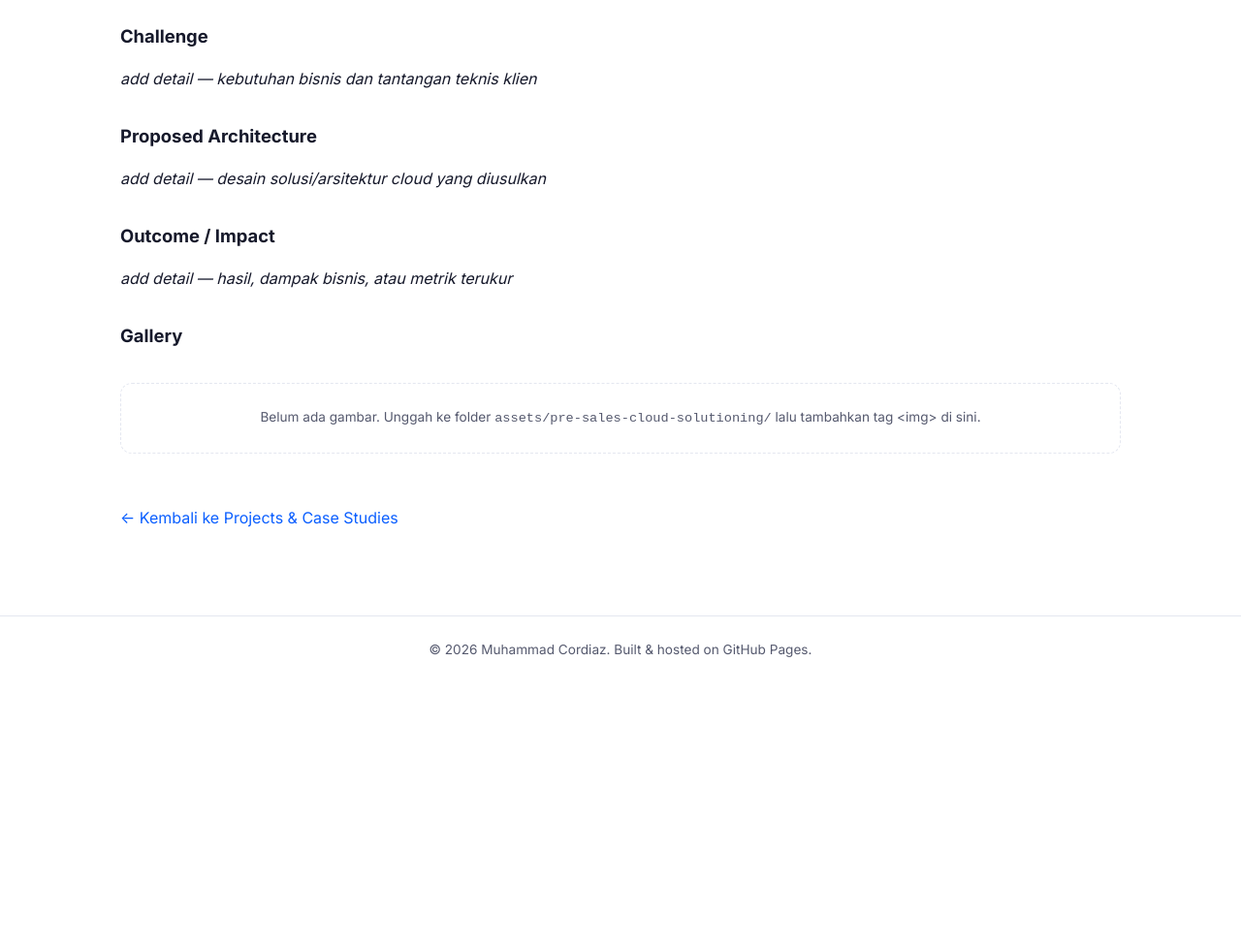
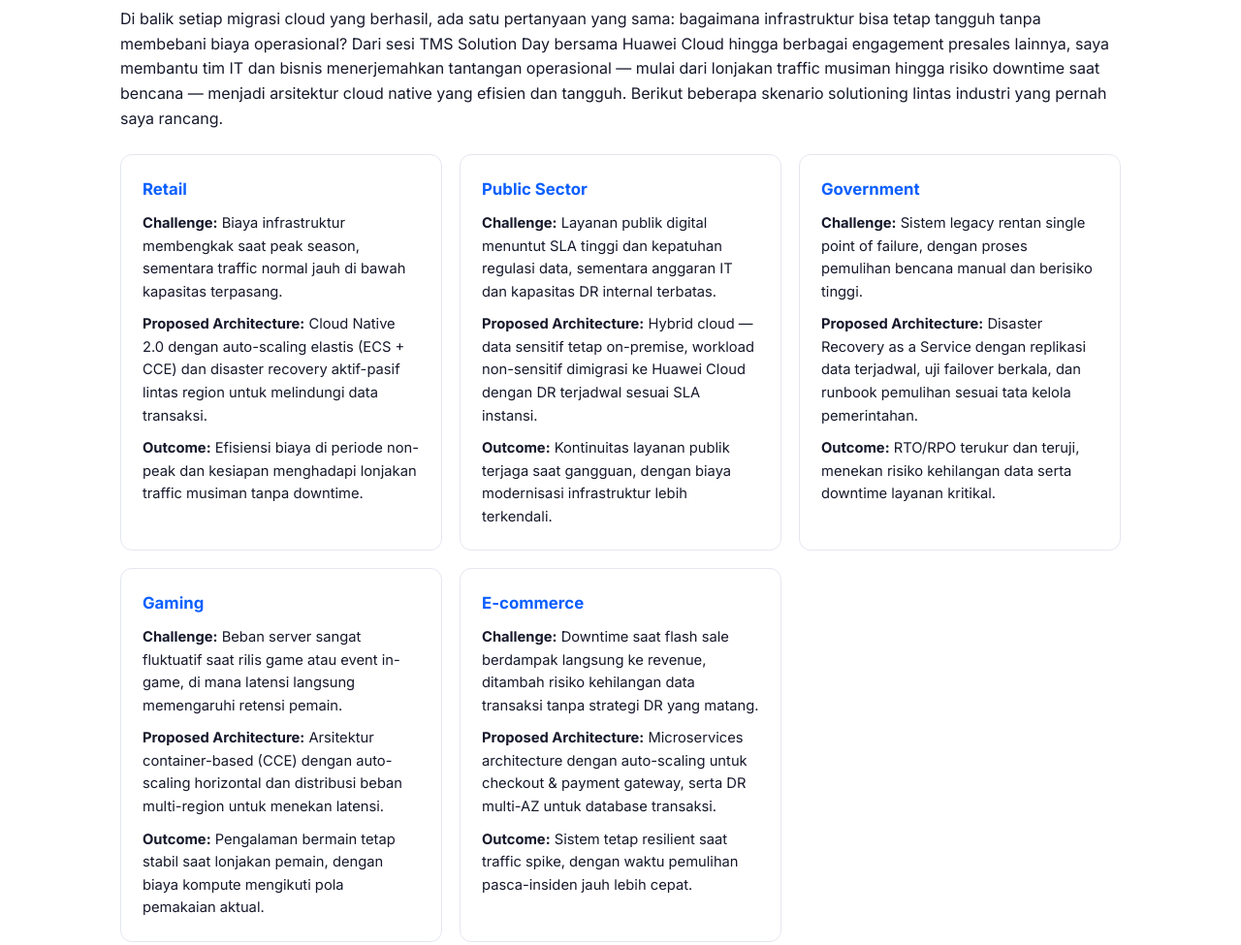
Before and after one commit to cordiaz/cordiaz.github.io, a plain HTML site: page projects/pre-sales-cloud-solutioning.html in a window 1280 px wide. Shown: the part 440-1415 px from the top of the page at 97% size. Before the commit the page ends 1146 px from the top, so only its background shows below. Drawn offline with Linux system fonts and the light colour scheme.

Commit message:
Add cross-industry solution cards to pre-sales cloud solutioning page
Replace placeholder challenge/architecture/outcome sections with real
content: an intro on presales engagements and five industry scenarios
(Retail, Public Sector, Government, Gaming, E-commerce).

Co-Authored-By: Claude Sonnet 5 <noreply@anthropic.com>

```diff
--- a/projects/pre-sales-cloud-solutioning.html
+++ b/projects/pre-sales-cloud-solutioning.html
@@ -49,7 +49,7 @@
         Pre-Sales Cloud Solutioning
       </p>
       <h2 class="section-title"><span>05.1</span> Pre-Sales Cloud Solutioning</h2>
-      <p class="section-intro"><em>(Detail to be added.)</em></p>
+      <p class="section-intro">Skenario solutioning cloud native lintas industri, dari retail hingga government.</p>
 
       <div class="project-meta">
         <div class="project-meta-item">
@@ -74,14 +74,54 @@
 
   <section class="section">
     <div class="container project-body">
-      <h3>Challenge</h3>
-      <p><em>add detail — kebutuhan bisnis dan tantangan teknis klien</em></p>
+      <p>
+        Di balik setiap migrasi cloud yang berhasil, ada satu pertanyaan yang sama:
+        bagaimana infrastruktur bisa tetap tangguh tanpa membebani biaya operasional?
+        Dari sesi TMS Solution Day bersama Huawei Cloud hingga berbagai engagement
+        presales lainnya, saya membantu tim IT dan bisnis menerjemahkan tantangan
+        operasional — mulai dari lonjakan traffic musiman hingga risiko downtime
+        saat bencana — menjadi arsitektur cloud native yang efisien dan tangguh.
+        Berikut beberapa skenario solutioning lintas industri yang pernah saya rancang.
+      </p>
 
-      <h3>Proposed Architecture</h3>
-      <p><em>add detail — desain solusi/arsitektur cloud yang diusulkan</em></p>
+      <div class="solution-cards">
 
-      <h3>Outcome / Impact</h3>
-      <p><em>add detail — hasil, dampak bisnis, atau metrik terukur</em></p>
+        <div class="card">
+          <h3>Retail</h3>
+          <p><strong>Challenge:</strong> Biaya infrastruktur membengkak saat peak season, sementara traffic normal jauh di bawah kapasitas terpasang.</p>
+          <p><strong>Proposed Architecture:</strong> Cloud Native 2.0 dengan auto-scaling elastis (ECS + CCE) dan disaster recovery aktif-pasif lintas region untuk melindungi data transaksi.</p>
+          <p><strong>Outcome:</strong> Efisiensi biaya di periode non-peak dan kesiapan menghadapi lonjakan traffic musiman tanpa downtime.</p>
+        </div>
+
+        <div class="card">
+          <h3>Public Sector</h3>
+          <p><strong>Challenge:</strong> Layanan publik digital menuntut SLA tinggi dan kepatuhan regulasi data, sementara anggaran IT dan kapasitas DR internal terbatas.</p>
+          <p><strong>Proposed Architecture:</strong> Hybrid cloud — data sensitif tetap on-premise, workload non-sensitif dimigrasi ke Huawei Cloud dengan DR terjadwal sesuai SLA instansi.</p>
+          <p><strong>Outcome:</strong> Kontinuitas layanan publik terjaga saat gangguan, dengan biaya modernisasi infrastruktur lebih terkendali.</p>
+        </div>
+
+        <div class="card">
+          <h3>Government</h3>
+          <p><strong>Challenge:</strong> Sistem legacy rentan single point of failure, dengan proses pemulihan bencana manual dan berisiko tinggi.</p>
+          <p><strong>Proposed Architecture:</strong> Disaster Recovery as a Service dengan replikasi data terjadwal, uji failover berkala, dan runbook pemulihan sesuai tata kelola pemerintahan.</p>
+          <p><strong>Outcome:</strong> RTO/RPO terukur dan teruji, menekan risiko kehilangan data serta downtime layanan kritikal.</p>
+        </div>
+
+        <div class="card">
+          <h3>Gaming</h3>
+          <p><strong>Challenge:</strong> Beban server sangat fluktuatif saat rilis game atau event in-game, di mana latensi langsung memengaruhi retensi pemain.</p>
+          <p><strong>Proposed Architecture:</strong> Arsitektur container-based (CCE) dengan auto-scaling horizontal dan distribusi beban multi-region untuk menekan latensi.</p>
+          <p><strong>Outcome:</strong> Pengalaman bermain tetap stabil saat lonjakan pemain, dengan biaya kompute mengikuti pola pemakaian aktual.</p>
+        </div>
+
+        <div class="card">
+          <h3>E-commerce</h3>
+          <p><strong>Challenge:</strong> Downtime saat flash sale berdampak langsung ke revenue, ditambah risiko kehilangan data transaksi tanpa strategi DR yang matang.</p>
+          <p><strong>Proposed Architecture:</strong> Microservices architecture dengan auto-scaling untuk checkout &amp; payment gateway, serta DR multi-AZ untuk database transaksi.</p>
+          <p><strong>Outcome:</strong> Sistem tetap resilient saat traffic spike, dengan waktu pemulihan pasca-insiden jauh lebih cepat.</p>
+        </div>
+
+      </div>
 
       <h3>Gallery</h3>
       <div class="project-gallery">
--- a/style.css
+++ b/style.css
@@ -418,6 +418,31 @@ a:hover { color: var(--accent-dark); }
 }
 .back-to-projects { margin-top: 40px; }
 
+.solution-cards {
+  display: grid;
+  grid-template-columns: repeat(auto-fit, minmax(260px, 1fr));
+  gap: 18px;
+  margin: 24px 0 8px;
+}
+.solution-cards .card {
+  background: var(--card-bg);
+  border: 1px solid var(--border);
+  border-radius: var(--radius);
+  padding: 22px;
+}
+.solution-cards .card h3 {
+  margin: 0 0 10px;
+  font-size: 1.05rem;
+  color: var(--accent);
+}
+.solution-cards .card p {
+  font-size: 0.92rem;
+  margin: 0 0 10px;
+}
+.solution-cards .card p:last-child {
+  margin: 0;
+}
+
 .project-card p:last-child {
   margin: 0;
   color: var(--text-muted);
```
